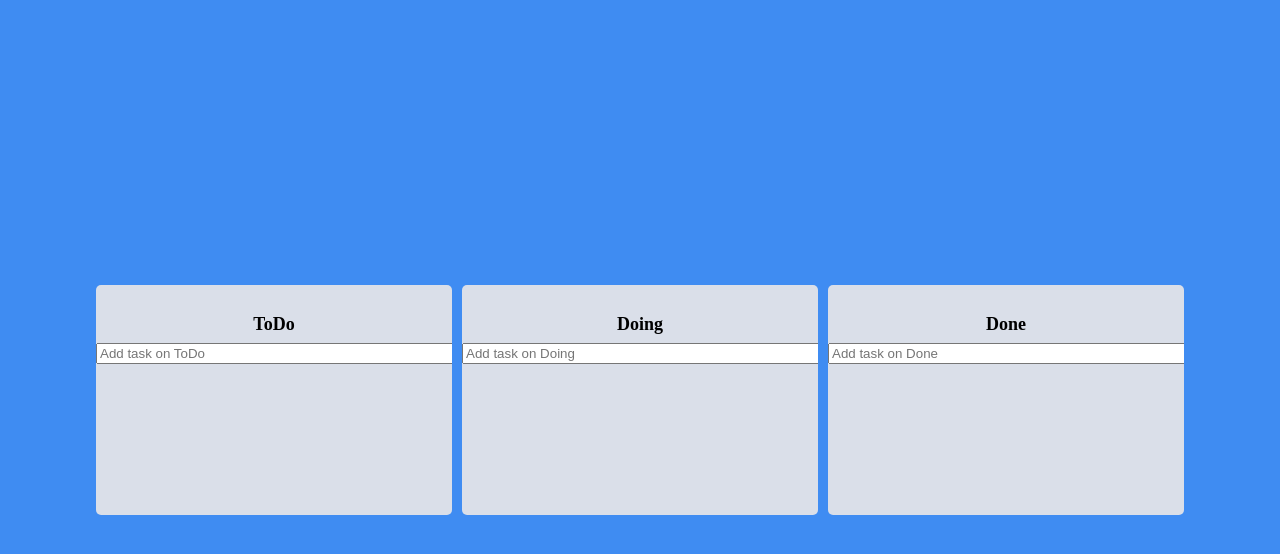
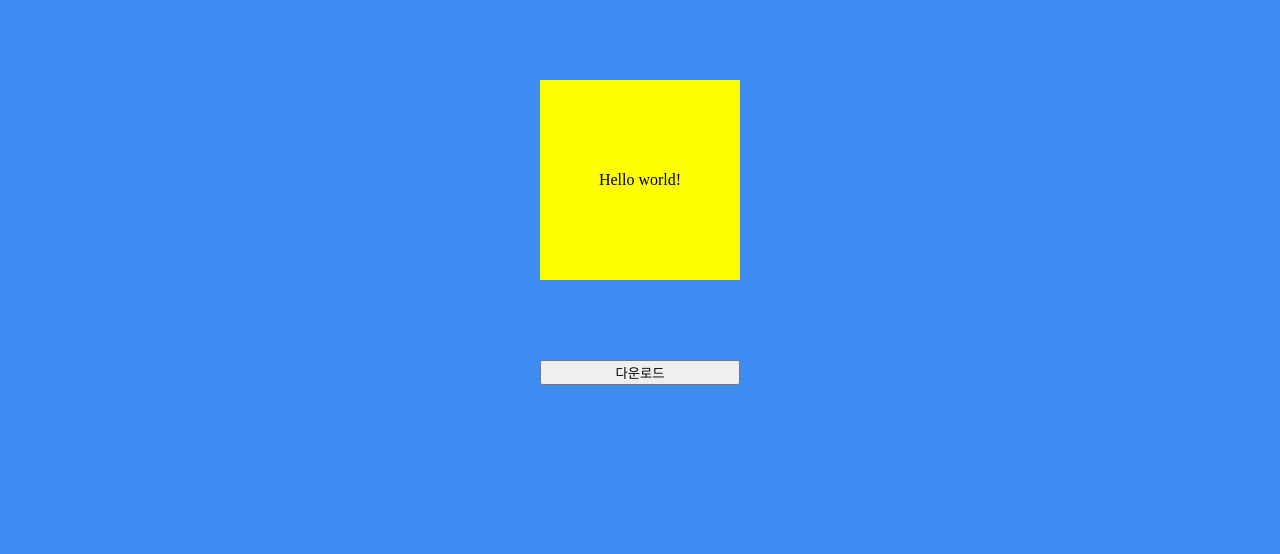
Before and after one commit to Chanwoo-Jeong/ReactJsMaster, a React (Create React App) app in the folder todolist/: page / in a window 1280 px wide. Shown: the top 554 px of the page. Built offline with nearby package versions, Linux system fonts and the light colour scheme.

Commit message:
[ feat ] : html2Canvas test code

```diff
--- a/todolist/package.json
+++ b/todolist/package.json
@@ -10,6 +10,7 @@
     "@types/node": "^16.18.14",
     "@types/react": "^18.0.28",
     "@types/react-dom": "^18.0.11",
+    "html2canvas": "^1.4.1",
     "react": "^18.2.0",
     "react-beautiful-dnd": "^13.1.1",
     "react-dom": "^18.2.0",
--- a/todolist/src/App.tsx
+++ b/todolist/src/App.tsx
@@ -3,6 +3,7 @@ import ReactHookForm from "./Components/reactform";
 import ToDoList from "./Components/ToDoList";
 import Selectors from "./TrelloComponents/Selectors";
 import TrelloClone from "./TrelloComponents/TrelloClone";
+import Html2Canvas from "./HtmlCanvas/Html2Canvas";
 
 const GlobalStyle = createGlobalStyle`
   html, body, div, span, applet, object, iframe,
@@ -59,7 +60,8 @@ function App() {
       {/* <ReactHookForm /> */}
       {/* <ToDoList /> */}
       {/* <Selectors /> */}
-      <TrelloClone />
+      {/* <TrelloClone /> */}
+      <Html2Canvas />
     </>
   );
 }
--- /dev/null
+++ b/todolist/src/HtmlCanvas/Html2Canvas.tsx
@@ -0,0 +1,62 @@
+import React, { useRef } from "react";
+import styled from "styled-components";
+import html2canvas from "html2canvas";
+
+function Html2Canvas() {
+  const captureRef = useRef<HTMLDivElement>(null);
+
+  const down = () => {
+    if (captureRef.current) {
+      html2canvas(captureRef.current).then(function (canvas) {
+        // 캡처한 이미지를 캔버스에서 데이터 URL로 변환합니다.
+        const dataURL = canvas.toDataURL();
+
+        // 이미지를 다운로드할 링크를 생성합니다.
+        const link = document.createElement("a");
+        link.href = dataURL;
+        link.download = "capture.png";
+
+        // 링크를 클릭하여 이미지를 다운로드합니다.
+        link.click();
+      });
+    }
+  };
+
+  return (
+    <>
+      <Wrapper>
+        <CaptureDiv id="captureArea" ref={captureRef}>
+          <Header>Hello world!</Header>
+        </CaptureDiv>
+        <DownBtn onClick={down}>다운로드</DownBtn>
+      </Wrapper>
+    </>
+  );
+}
+
+const Wrapper = styled.div`
+    display: flex;
+    flex-direction: column;
+    justify-content: center;
+    align-items: center;
+`
+
+const CaptureDiv = styled.div`
+  width: 200px;
+  height: 200px;
+  margin: 5rem auto;
+  background-color: yellow;
+  display: flex;
+  justify-content: center;
+  align-items: center;
+`;
+
+const Header = styled.h4`
+  color: black;
+`;
+
+const DownBtn = styled.button`
+ width: 200px;
+`;
+
+export default Html2Canvas;
```
Also changed, not shown: 1 other file (tests, documents, lock files or other folders).
